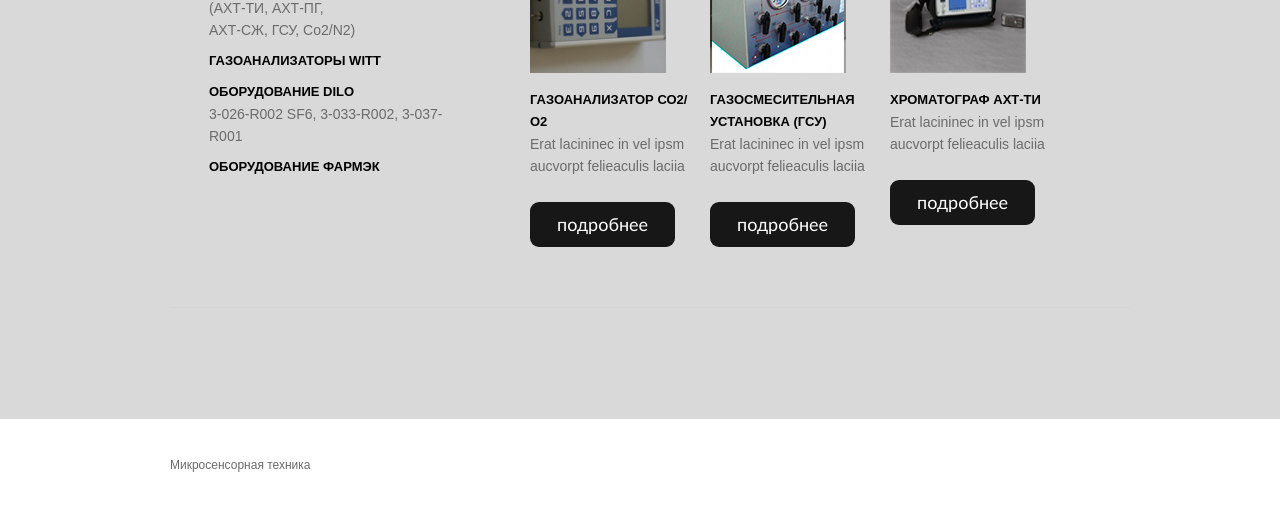
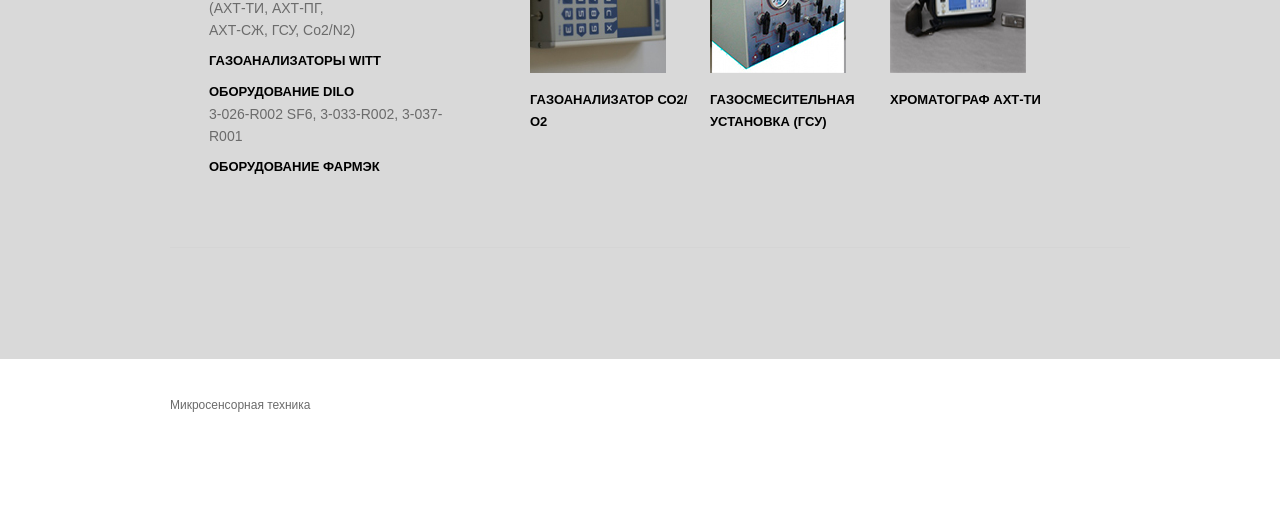
Before and after one commit to dariakhon/microsensor3, a plain HTML site: page index-3.html in a window 1280 px wide. Shown: the part 397-908 px from the top of the page. Drawn offline with Linux system fonts and the light colour scheme.

Commit message:
Update index-3.html

```diff
--- a/index-3.html
+++ b/index-3.html
@@ -89,20 +89,15 @@
                                     	<div class="grid_3 alpha">
                                         	<a href="#"><img alt="" src="images/4page_img1-1.jpg" class="img-indent" /></a><br>
                                             <h4 class="p">Газоанализатор СО2/О2</h4>
-                                            <p>Erat lacininec in vel ipsm aucvorpt felieaculis laciia </p>
-                                            <div class="container"><a href="#" class="link-1">подробнее</a></div>
                                         </div>
                                     	<div class="grid_3">
                                         	<a href="#"><img alt="" src="images/4page_img2-1.jpg" class="img-indent" /></a><br>
                                             <h4 class="p">Газосмесительная установка (ГСУ)</h4>
-                                            <p>Erat lacininec in vel ipsm aucvorpt felieaculis laciia </p>
-                                            <div class="container"><a href="#" class="link-1">подробнее</a></div>
                                         </div>
                                     	<div class="grid_3 omega">
                                         	<a href="#"><img alt="" src="images/4page_img3-1.jpg" class="img-indent" /></a><br>
                                             <h4 class="p">Хроматограф АХТ-ТИ</h4>
-                                            <p>Erat lacininec in vel ipsm aucvorpt felieaculis laciia </p>
-                                            <div class="container"><a href="#" class="link-1">подробнее</a></div>
+
                                         </div>
                                     </div>
                                 </div>
```
